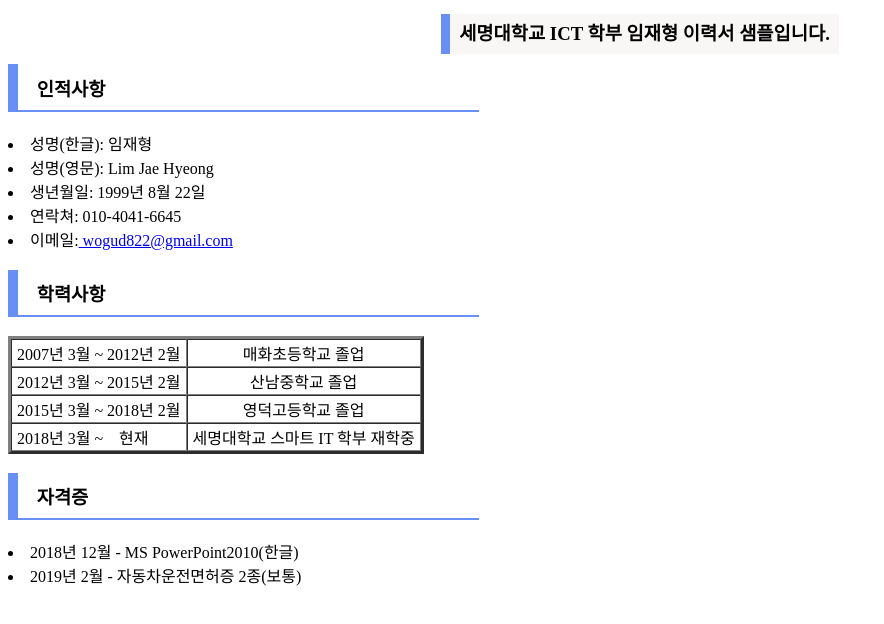
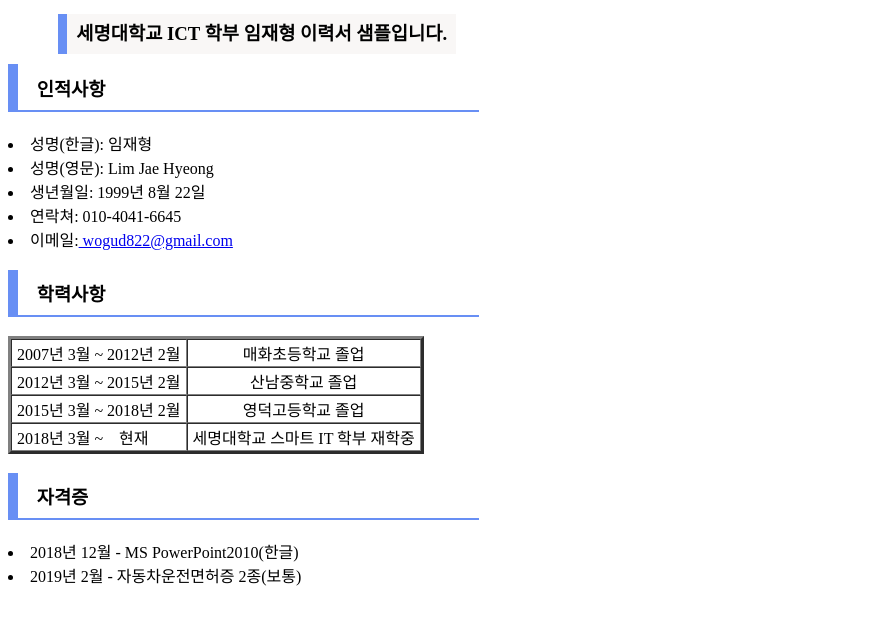
Before and after one commit to wogud822/resume, a plain HTML site: page index.html in a window 1280 px wide. Shown: the whole page, without its empty margins (0-884 px from the left). Drawn offline with Linux system fonts and the light colour scheme.

Commit message:
Update index.html

```diff
--- a/index.html
+++ b/index.html
@@ -7,7 +7,7 @@
     <title>이력서 샘플</title>
 </head>
 <body>
-    <h3><p align = "center"><span style="background: #F9F7F6; border-left: 0.5em solid #688FF4; padding: 0.5em;">세명대학교 ICT 학부 임재형 이력서 샘플입니다.</span></p></h3>
+    <h3><p style="margin-left:50px"><span style="background: #F9F7F6; border-left: 0.5em solid #688FF4; padding: 0.5em;">세명대학교 ICT 학부 임재형 이력서 샘플입니다.</span></p></h3>
     <h3><p style="border-left: 10px solid #688FF4; padding: 0.5em; border-bottom: 2px solid #688FF4;Width: 35%; ">&nbsp&nbsp인적사항</p></h3>
     <p><ui>
         <li>성명(한글): 임재형</li>
```
